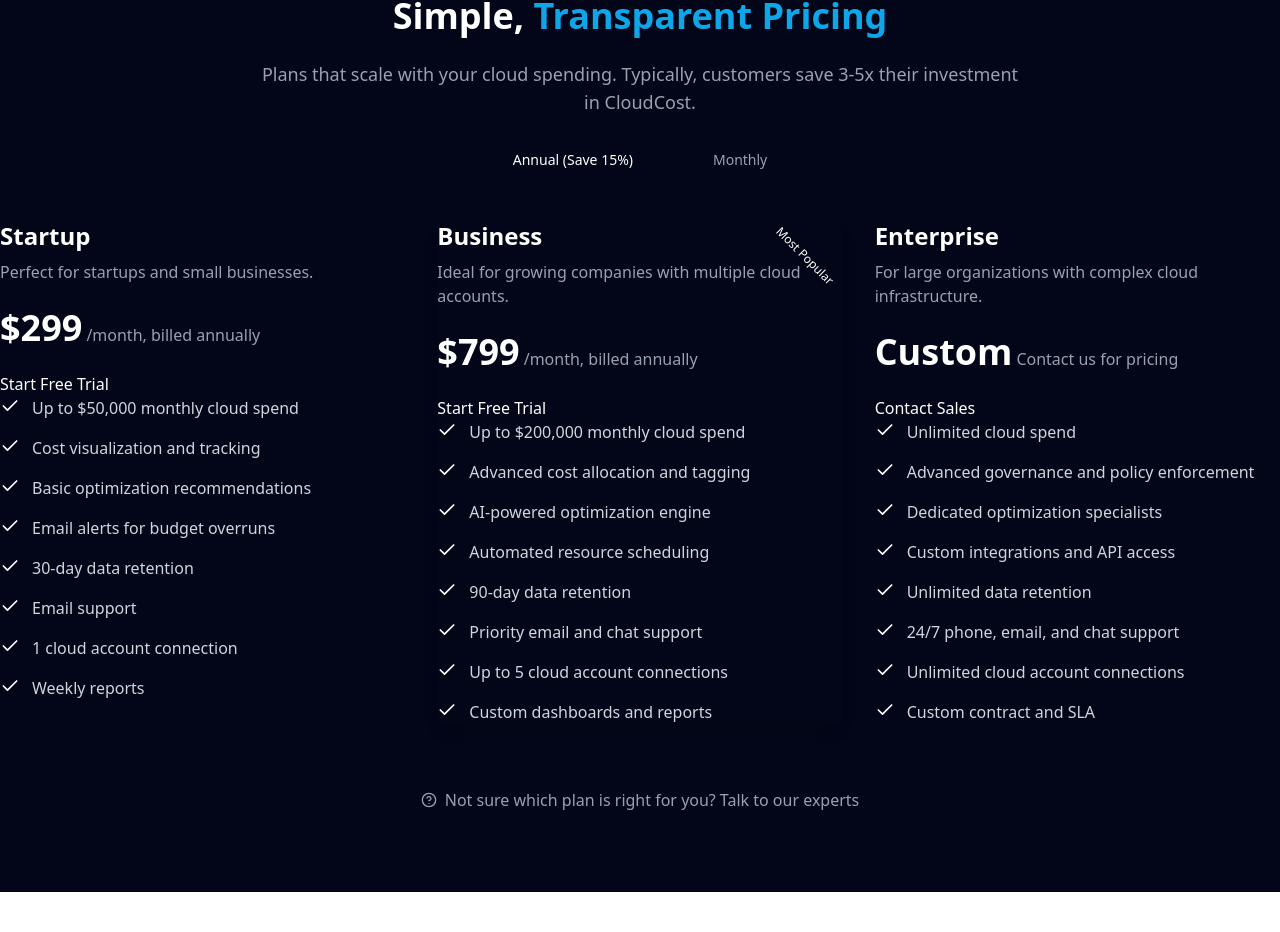
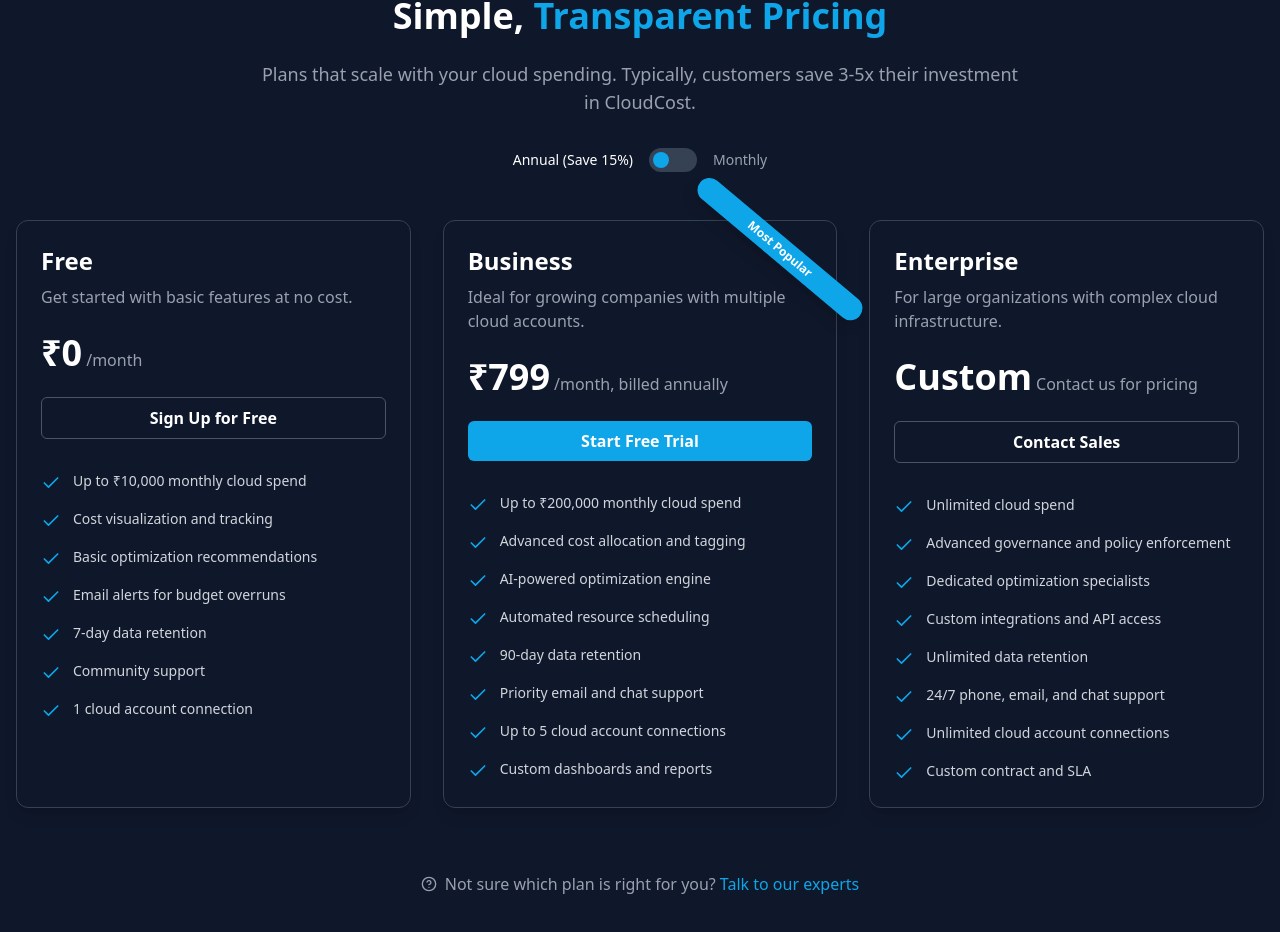
Before and after one commit to priyanjal1234/CloudFlux, a React (Vite) app in the folder frontend/: page / in a window 1280 px wide. Shown: the part 2542-3474 px from the top of the page. Before the commit the page ends 3434 px from the top, so only its background shows below. Built offline with nearby package versions, Linux system fonts and the light colour scheme.

Commit message:
Adjusted the styling of the pricing component

```diff
--- a/frontend/src/components/Pricing.jsx
+++ b/frontend/src/components/Pricing.jsx
@@ -12,31 +12,30 @@
 
   const pricingTiers = [
     {
-      name: "Startup",
-      description: "Perfect for startups and small businesses.",
-      price: isAnnual ? "$299" : "$349",
-      billingPeriod: isAnnual ? "/month, billed annually" : "/month",
-      cta: "Start Free Trial",
+      name: "Free",
+      description: "Get started with basic features at no cost.",
+      price: "₹0",
+      billingPeriod: "/month",
+      cta: "Sign Up for Free",
       features: [
-        "Up to $50,000 monthly cloud spend",
+        "Up to ₹10,000 monthly cloud spend",
         "Cost visualization and tracking",
         "Basic optimization recommendations",
         "Email alerts for budget overruns",
-        "30-day data retention",
-        "Email support",
+        "7-day data retention",
+        "Community support",
         "1 cloud account connection",
-        "Weekly reports",
       ],
     },
     {
       name: "Business",
       description: "Ideal for growing companies with multiple cloud accounts.",
-      price: isAnnual ? "$799" : "$899",
+      price: isAnnual ? "₹799" : "₹899",
       billingPeriod: isAnnual ? "/month, billed annually" : "/month",
       cta: "Start Free Trial",
       popular: true,
       features: [
-        "Up to $200,000 monthly cloud spend",
+        "Up to ₹200,000 monthly cloud spend",
         "Advanced cost allocation and tagging",
         "AI-powered optimization engine",
         "Automated resource scheduling",
@@ -66,8 +65,8 @@
   ];
 
   return (
-    <section id="pricing" className="py-20 bg-dark-300 text-white">
-      <div className="container-custom">
+    <section id="pricing" className="py-20 text-white bg-[#0f172a]">
+      <div className="container-custom px-4 mx-auto max-w-7xl">
         <motion.div
           initial={{ opacity: 0, y: 20 }}
           animate={inView ? { opacity: 1, y: 0 } : {}}
@@ -75,8 +74,7 @@
           className="text-center mb-12"
         >
           <h2 className="text-3xl md:text-4xl font-bold mb-6">
-            Simple,{" "}
-            <span className="text-[#0EA5E9]">Transparent Pricing</span>
+            Simple, <span className="text-[#0EA5E9]">Transparent Pricing</span>
           </h2>
           <p className="text-lg text-gray-400 max-w-3xl mx-auto mb-8">
             Plans that scale with your cloud spending. Typically, customers save
@@ -91,14 +89,14 @@
             </span>
             <button
               onClick={() => setIsAnnual(!isAnnual)}
-              className="relative inline-flex h-6 w-12 items-center rounded-full bg-dark-100"
+              className="relative inline-flex h-6 w-12 items-center rounded-full bg-gray-700 transition-colors duration-300"
             >
               <span className="sr-only">Toggle billing period</span>
               <span
-                className={`inline-block h-4 w-4 rounded-full bg-primary-500 transition-transform ${
+                className={`inline-block h-4 w-4 transform rounded-full bg-[#0EA5E9] transition-transform duration-300 ${
                   isAnnual ? "translate-x-1" : "translate-x-7"
                 }`}
-              ></span>
+              />
             </button>
             <span
               className={`text-sm ${
@@ -110,21 +108,17 @@
           </div>
         </motion.div>
 
-        <div ref={ref} className="grid grid-cols-1 md:grid-cols-3 gap-8">
+        <div ref={ref} className="grid grid-cols-1 md:grid-cols-3 gap-8 mt-10">
           {pricingTiers.map((tier, index) => (
             <motion.div
               key={index}
               initial={{ opacity: 0, y: 30 }}
               animate={inView ? { opacity: 1, y: 0 } : {}}
               transition={{ duration: 0.6, delay: index * 0.1 }}
-              className={`card relative overflow-hidden ${
-                tier.popular
-                  ? "border-primary-500 shadow-lg shadow-primary-500/10"
-                  : ""
-              }`}
+              className="relative border border-gray-700 rounded-xl shadow-lg p-6 bg-[#0f172a] hover:shadow-2xl transition-all duration-300"
             >
               {tier.popular && (
-                <div className="absolute -right-12 top-6 bg-primary-500 text-white text-xs px-12 py-1 rotate-45">
+                <div className="absolute top-4 right-[-48px] rotate-40 rounded-full bg-[#0EA5E9] text-white text-xs font-semibold px-16 py-1 shadow-lg">
                   Most Popular
                 </div>
               )}
@@ -139,18 +133,20 @@
 
               <a
                 href="#"
-                className={`btn mb-8 w-full ${
-                  tier.popular ? "btn-primary" : "btn-outline"
+                className={`block w-full py-2 text-center rounded-md font-semibold transition-all duration-300 mb-8 ${
+                  tier.popular
+                    ? "bg-[#0EA5E9] text-white hover:bg-[#0284c7]"
+                    : "border border-gray-600 text-white hover:bg-gray-800"
                 }`}
               >
                 {tier.cta}
               </a>
 
-              <ul className="space-y-4">
+              <ul className="space-y-4 text-sm">
                 {tier.features.map((feature, i) => (
-                  <li key={i} className="flex">
-                    <Check className="h-5 w-5 text-primary-500 mr-3 flex-shrink-0" />
-                    <span className="text-gray-300">{feature}</span>
+                  <li key={i} className="flex items-start text-gray-300">
+                    <Check className="h-5 w-5 text-[#0EA5E9] mr-3 mt-0.5 flex-shrink-0" />
+                    <span>{feature}</span>
                   </li>
                 ))}
               </ul>
@@ -166,8 +162,8 @@
         >
           <p className="text-gray-400 flex items-center justify-center">
             <HelpCircle className="h-4 w-4 mr-2" />
-            Not sure which plan is right for you?{" "}
-            <a href="#" className="text-primary-500 ml-1 hover:underline">
+            Not sure which plan is right for you?
+            <a href="#" className="text-[#0EA5E9] ml-1 hover:underline">
               Talk to our experts
             </a>
           </p>
```
